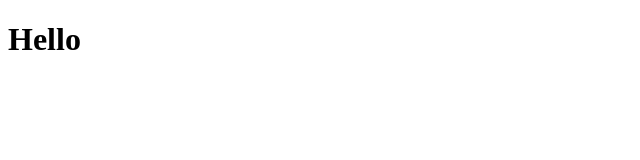
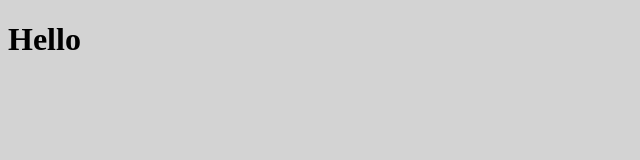
Before and after one commit to Zheng-Bote/gh_action_hello-world, a plain HTML site: page docs/test.html in a window 1280 px wide. Shown: the whole page, without its empty margins (0-640 px from the left). Drawn offline with Linux system fonts and the light colour scheme.

Commit message:
Update test.html

```diff
--- a/docs/test.html
+++ b/docs/test.html
@@ -3,6 +3,13 @@
   <head>
     <meta charset="UTF-8" />
     <title>Hello!</title>
+    <style>
+      body{
+        height: 100%;
+        width: 100%;
+        background: lightgrey;
+      }
+    </style>
   </head>
   <body>
     <h1>Hello</h1>
```
